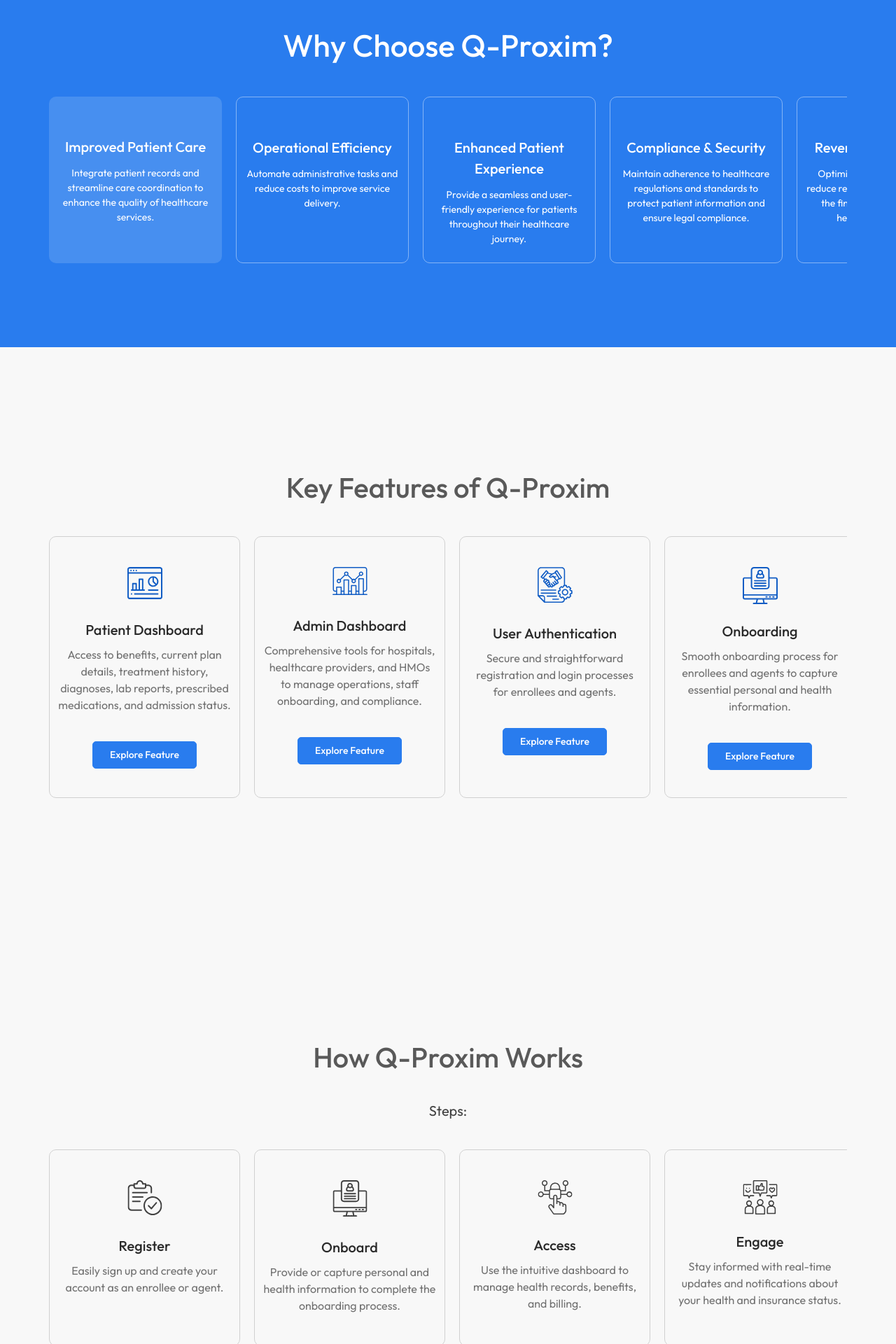
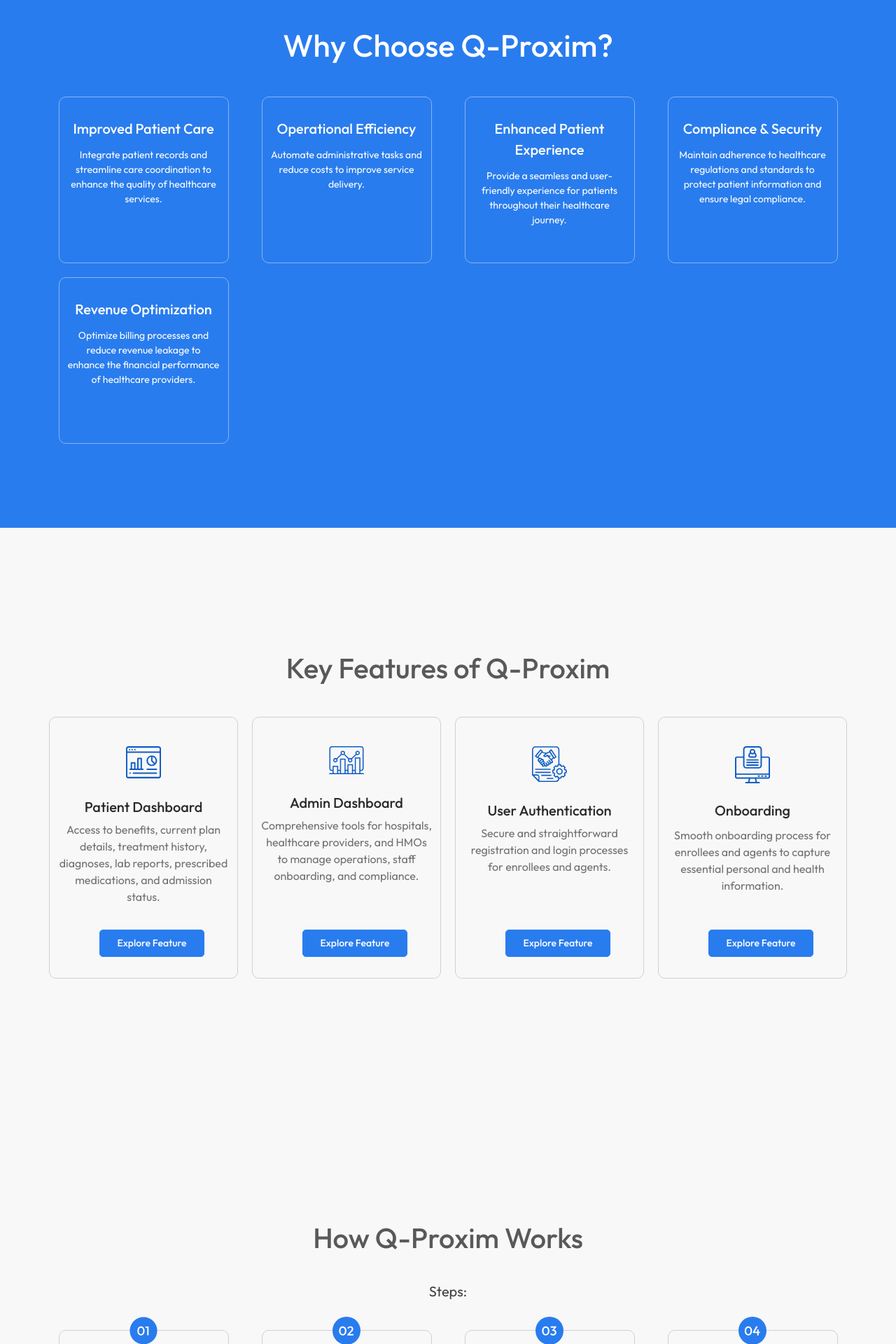
Before and after one commit to KEM-CONSOLATION/qproxim-landingpage, a React (Vite) app: page / in a window 1280 px wide. Shown: the part 1340-3260 px from the top of the page at 70% size. Built offline with nearby package versions, Linux system fonts and the light colour scheme.

Commit message:
Made the mobile responsiveness

```diff
--- a/src/Component/Features.jsx
+++ b/src/Component/Features.jsx
@@ -12,19 +12,19 @@
             Key Features of Q-Proxim
           </p>
         </div>
-        <div
+        {/* <div
           className="overflow-x-scroll mt-[40px]"
           style={{
             scrollbarWidth: "none",
             msOverflowStyle: "none",
           }}
-        >
-          <div className="flex gap-[20px] items-start">
-            <div className="border border-[#D0D0D0] w-[273px] h-[374px] rounded-[10px] px-[12px] py-[43px] text-center flex-shrink-0">
+        > */}
+        <div className="grid  sm:grid-cols-2 md:grid-cols-3 lg:grid-cols-4  gap-[20px] mt-[40px] place-items-center">
+          <div className="relative border border-[#D0D0D0] w-[100%] max-h-[400px] h-full 2xl:h-[374px] rounded-[10px] px-[12px] py-[41px] text-center flex-shrink-0">
             <div className="max-w-[50px] mx-auto mb-[29px]">
               <img src={Dashboard} alt="" className="w-full" />
             </div>
-              <p className="font-[500] text-[20px] text-[#2A2A2A]">
+            <p className="font-[500] text-[20px] text-[#2A2A2A] leading-[24px]">
               Patient Dashboard
             </p>
             <p className="font-[400] text-[16px] text-[#717171] mt-[8px] leading-[24px]">
@@ -32,57 +32,65 @@
               diagnoses, lab reports, prescribed medications, and admission
               status.
             </p>
+            <div className=" absolute w-full bottom-[30px]">
               <p className="mt-[40px] text-center text-[14px] border border-[#297CEE] font-[500] inline-grid text-white py-[8px] px-[24px] rounded-[5px] bg-[#297CEE]">
                 Explore Feature
               </p>
             </div>
-            <div className="border border-[#D0D0D0] w-[273px] h-[374px] rounded-[10px] px-[12px] py-[43px] text-center flex-shrink-0">
+          </div>
+          <div className="relative border border-[#D0D0D0] w-[100%] h-[374px] rounded-[10px] px-[12px] py-[41px] text-center flex-shrink-0">
             <div className="max-w-[50px] mx-auto mb-[29px]">
               <img src={AdminDashboard} alt="" className="w-full" />
             </div>
-              <p className="font-[500] text-[20px] text-[#2A2A2A]">
+            <p className="font-[500] text-[20px] text-[#2A2A2A] leading-[24px]">
               Admin Dashboard
             </p>
             <p className="font-[400] text-[16px] text-[#717171] mt-[8px] leading-[24px]">
-                Comprehensive tools for hospitals, healthcare providers, and
-                HMOs to manage operations, staff onboarding, and compliance.
+              Comprehensive tools for hospitals, healthcare providers, and HMOs
+              to manage operations, staff onboarding, and compliance.
             </p>
+
+            <div className=" absolute w-full bottom-[30px]">
               <p className="mt-[40px] text-center text-[14px] border border-[#297CEE] font-[500] inline-grid text-white py-[8px] px-[24px] rounded-[5px] bg-[#297CEE]">
                 Explore Feature
               </p>
             </div>
-            <div className="border border-[#D0D0D0] w-[273px] h-[374px] rounded-[10px] px-[12px] py-[43px] text-center flex-shrink-0">
+          </div>
+          <div className="relative border border-[#D0D0D0] w-[100%] h-[374px] rounded-[10px] px-[12px] py-[41px] text-center flex-shrink-0">
             <div className="max-w-[50px] mx-auto mb-[29px]">
               <img src={Authentication} alt="" className="w-full" />
             </div>
-              <p className="font-[500] text-[20px] text-[#2A2A2A]">
+            <p className="font-[500] text-[20px] text-[#2A2A2A] leading-[24px]">
               User Authentication
             </p>
             <p className="font-[400] text-[16px] text-[#717171] mt-[8px] leading-[24px]">
               Secure and straightforward registration and login processes for
               enrollees and agents.
             </p>
+            <div className=" absolute w-full bottom-[30px]">
               <p className="mt-[40px] text-center text-[14px] border border-[#297CEE] font-[500] inline-grid text-white py-[8px] px-[24px] rounded-[5px] bg-[#297CEE]">
                 Explore Feature
               </p>
             </div>
-            <div className="border border-[#D0D0D0] w-[273px] h-[374px] rounded-[10px] px-[12px] py-[43px] text-center flex-shrink-0">
+          </div>
+          <div className="relative border border-[#D0D0D0] w-[100%] h-[374px] rounded-[10px] px-[12px] py-[41px] text-center flex-shrink-0">
             <div className="max-w-[50px] mx-auto mb-[24px]">
               <img src={Onboarding} alt="" className="w-full" />
             </div>
-              <p className="font-[500] text-[20px] text-[#2A2A2A]">
-                Onboarding
-              </p>
+            <p className="font-[500] text-[20px] text-[#2A2A2A]">Onboarding</p>
             <p className="font-[400] text-[16px] text-[#717171] mt-[8px] leading-[24px]">
               Smooth onboarding process for enrollees and agents to capture
               essential personal and health information.
             </p>
+            <div className=" absolute w-full bottom-[30px]">
               <p className="mt-[40px] text-center text-[14px] border border-[#297CEE] font-[500] inline-grid text-white py-[8px] px-[24px] rounded-[5px] bg-[#297CEE]">
                 Explore Feature
               </p>
             </div>
           </div>
         </div>
+
+        {/* </div> */}
       </div>
     </div>
   );
--- a/src/Component/Footer.jsx
+++ b/src/Component/Footer.jsx
@@ -7,8 +7,8 @@
   return (
     <div className="bg-[#297CEE]">
       <div className="max-w-5xl  mx-5 lg:max-w-full lg:mx-[70px] py-[80px] ">
-        <div className=" grid gap-[20px] lg:flex items-center justify-between">
-          <div className="grid gap-[20px] lg:flex items-center lg:gap-[60px] 2xl:gap-[100px]">
+        <div className=" grid gap-[20px] place-items-center text-center lg:text-left lg:flex items-center lg:justify-between">
+          <div className="grid gap-[20px] place-items-center text-center lg:text-left lg:flex items-center lg:gap-[60px] 2xl:gap-[100px]">
             <div className="w-[150px]  ">
               <img src={Logo} alt="Logo" className=" w-full" />
             </div>
@@ -32,7 +32,7 @@
             </div>
           </div>
 
-          <div className=" grid gap-[20px] md:flex items-center md:gap-[16px]">
+          <div className=" grid gap-[20px] place-items-center text-center lg:text-left md:flex items-center md:gap-[16px]">
             <p className=" text-white flex items-center gap-[4px] text-[16px] font-[400]">
               <span>
                 <MdOutlineLocalPhone />
@@ -51,12 +51,12 @@
 
         <hr className=" border border-[#66A1F3] my-[16px]" />
 
-        <div className=" grid gap-[20px] md:flex items-center md:justify-between">
-          <div className=" text-[16px] font-[400] text-[#C2DAFA]">
+        <div className=" grid  place-items-center gap-[20px] md:flex items-center md:justify-between mt-[40px] lg:mt-0">
+          <div className="order-2 lg:order-1 text-[16px] font-[400] text-[#C2DAFA]">
             <p>© 2024 Q-Proxim. All rights reserved.</p>
           </div>
 
-          <div className=" flex items-center gap-[16px] text-white">
+          <div className="order-1 lg:order-2 flex items-center gap-[16px] text-white">
             <FaFacebookF />
             <FaLinkedinIn />
             <BsTwitterX />
--- a/src/Component/HowItWorks.jsx
+++ b/src/Component/HowItWorks.jsx
@@ -2,14 +2,14 @@
 import Onboarding from "../assets/onboarding2.svg";
 import Access from "../assets/access.svg";
 import Engage from "../assets/engage.svg";
-// import Icon1 from "../assets/frame1.svg";
-// import Icon2 from "../assets/Frame2.svg";
-// import Icon3 from "../assets/frame3.svg";
-// import Icon4 from "../assets/frame4.svg";
+import Icon1 from "../assets/frame1.svg";
+import Icon2 from "../assets/Frame2.svg";
+import Icon3 from "../assets/frame3.svg";
+import Icon4 from "../assets/frame4.svg";
 
 const HowItWorks = () => {
   return (
-    <div className="bg-[#F8F8F8]" id="features" data-aos="fade-up">
+    <div className="bg-[#F8F8F8]" id="how" data-aos="fade-up">
       <div className="max-w-5xl mx-5 lg:max-w-full lg:mx-[70px] py-[60px] lg:py-[170px]">
         <div className="max-w-[710px] mx-auto text-center">
           <p className="text-[#595959] font-[500] text-[26px] lg:text-[40px]">
@@ -20,19 +20,13 @@
             Steps:
           </p>
         </div>
-        <div
-          className="overflow-x-scroll mt-[40px]"
-          style={{
-            scrollbarWidth: "none",
-            msOverflowStyle: "none",
-          }}
-        >
-          <div className="flex gap-[20px] items-start">
-            <div className="relative border border-[#D0D0D0] w-[273px] h-[281px] rounded-[10px] px-[12px] py-[43px] text-center flex-shrink-0">
-              {/* <div className="absolute top-[-20px] left-1/2 transform -translate-x-1/2">
-                <img src={Icon1} alt="" />
-              </div> */}
-              <div className="max-w-[50px] mx-auto mb-[29px]">
+
+        <div className="grid sm:grid-cols-2 md:grid-cols-3 lg:grid-cols-4 gap-[20px] mt-[40px] place-items-center">
+          <div className="relative border border-[#D0D0D0] w-[90%] h-[281px] rounded-[10px] px-[11px] pt-[50px] pb-[73px] text-center flex-shrink-0">
+            <div className="absolute top-[-20px] left-1/2 transform -translate-x-1/2 z-10">
+              <img src={Icon1} alt="" className="w-[40px] h-[40px]" />
+            </div>
+            <div className="max-w-[50px] mx-auto mb-[8px] ">
               <img src={Register} alt="" className="w-full" />
             </div>
             <p className="font-[500] text-[20px] text-[#2A2A2A]">Register</p>
@@ -41,21 +35,25 @@
             </p>
           </div>
 
-            <div className=" relative  border border-[#D0D0D0] w-[273px] h-[281px] rounded-[10px] px-[12px] py-[43px] text-center flex-shrink-0">
-              {/* <div className="absolute top-[-20px] left-1/2 transform -translate-x-1/2 z-10">
-                <img src={Icon1} alt="" />
-              </div> */}
-              <div className="max-w-[50px] mx-auto mb-[29px]">
+          <div className="relative border border-[#D0D0D0] w-[90%] h-[281px] rounded-[10px] px-[11px] pt-[50px] pb-[73px] text-center flex-shrink-0">
+            <div className="absolute top-[-20px] left-1/2 transform -translate-x-1/2 z-10">
+              <img src={Icon2} alt="" className="w-[40px] h-[40px]" />
+            </div>
+            <div className="max-w-[56px] mx-auto mb-[8px] ">
               <img src={Onboarding} alt="" className="w-full" />
             </div>
             <p className="font-[500] text-[20px] text-[#2A2A2A]">Onboard</p>
             <p className="font-[400] text-[16px] text-[#717171] mt-[8px] leading-[24px]">
-                Provide or capture personal and health information to complete
-                the onboarding process.
+              Provide or capture personal and health information to complete the
+              onboarding process.
             </p>
           </div>
-            <div className="border border-[#D0D0D0] w-[273px] h-[281px] rounded-[10px] px-[12px] py-[43px] text-center flex-shrink-0">
-              <div className="max-w-[50px] mx-auto mb-[29px]">
+
+          <div className="relative border border-[#D0D0D0] w-[90%] h-[281px] rounded-[10px] px-[11px] pt-[50px] pb-[73px] text-center flex-shrink-0">
+            <div className="absolute top-[-20px] left-1/2 transform -translate-x-1/2 z-10">
+              <img src={Icon3} alt="" className="w-[40px] h-[40px]" />
+            </div>
+            <div className="max-w-[56px] mx-auto mb-[8px] ">
               <img src={Access} alt="" className="w-full" />
             </div>
             <p className="font-[500] text-[20px] text-[#2A2A2A]">Access</p>
@@ -64,16 +62,19 @@
               and billing.
             </p>
           </div>
-            <div className="border border-[#D0D0D0] w-[273px] h-[281px] rounded-[10px] px-[12px] py-[43px] text-center flex-shrink-0">
-              <div className="max-w-[50px] mx-auto mb-[24px]">
+
+          <div className="relative border border-[#D0D0D0] w-[90%] h-[281px] rounded-[10px] px-[11px] pt-[50px] pb-[73px] text-center flex-shrink-0">
+            <div className="absolute top-[-20px] left-1/2 transform -translate-x-1/2 z-10">
+              <img src={Icon4} alt="" className="w-[40px] h-[40px]" />
+            </div>
+            <div className="max-w-[56px] mx-auto mb-[8px] ">
               <img src={Engage} alt="" className="w-full" />
             </div>
             <p className="font-[500] text-[20px] text-[#2A2A2A]">Engage</p>
             <p className="font-[400] text-[16px] text-[#717171] mt-[8px] leading-[24px]">
-                Stay informed with real-time updates and notifications about
-                your health and insurance status.
+              Stay informed with real-time updates and notifications about your
+              health and insurance status.
             </p>
-            </div>
           </div>
         </div>
       </div>
--- a/src/Component/Navbar.jsx
+++ b/src/Component/Navbar.jsx
@@ -47,7 +47,11 @@
     >
       <div className="max-w-5xl  mx-5 lg:max-w-full lg:mx-[70px]">
         <div className="flex flex-col gap-[20px] lg:flex lg:flex-row justify-between lg:items-center">
-          <div className="flex flex-col  lg:flex lg:flex-row gap-[20px] lg:gap-[50px]  lg:items-center mt-5  lg:mb-0 lg:mt-0">
+          <div
+            className={`flex flex-col ${
+              open === false && `items-center justify-center text-center`
+            } lg:flex lg:flex-row gap-[20px] lg:gap-[50px]  lg:items-center mt-5  lg:mb-0 lg:mt-0`}
+          >
             <div className="w-[150px]  ">
               <a href="#" onClick={() => setOpen(true)}>
                 <img src={Logo} alt="Logo" />
@@ -56,7 +60,9 @@
             <div
               className={`lg:flex lg:items-center ${
                 !open ? "text-[#061C60]" : "text-white"
-              } font-[400] ${!open ? "block h-full" : "hidden lg:block"}`}
+              } font-[400] ${
+                !open ? "block h-full my-[50px]" : "hidden lg:block"
+              }`}
             >
               <ul className="text-[#595959] font-[400] grid lg:flex gap-5 lg:gap-10 list-none text-[18px]  ">
                 <li className=" " onClick={() => setOpen(true)}>
@@ -84,13 +90,13 @@
           >
             <ul className=" grid  lg:flex items-center gap-5 lg:gap-[8px] list-none text-[14px]  ">
               <li
-                className=" inline-grid text-center font-[400] text-[#126AE3]  py-[8px] px-[24px] border rounded-[5px] border-[#105CC4]"
+                className=" inline-grid text-center font-[400] text-[#126AE3]  py-[14px] lg:py-[8px] px-[24px] border rounded-[5px] border-[#105CC4]"
                 onClick={() => setOpen(true)}
               >
                 <a href="#">Log in</a>
               </li>
               <li
-                className="text-center border border-[#297CEE] font-[500] inline-grid text-white py-[8px] px-[24px]  rounded-[5px] bg-[#297CEE]"
+                className="text-center border border-[#297CEE] font-[500] inline-grid text-white py-[14px] lg:py-[8px] px-[24px]  rounded-[5px] bg-[#297CEE]"
                 onClick={() => setOpen(true)}
               >
                 <a href="#">Sign up for free</a>
@@ -100,7 +106,7 @@
           {open === true ? (
             <div
               className={`absolute top-[50px] right-4 lg:hidden cursor-pointer ${
-                !open ? "text-[#061C60]" : "text-[#297CEE]"
+                !open ? "text-[#121212]" : "text-[#121212]"
               }`}
               onClick={() => setOpen(false)}
             >
@@ -108,8 +114,8 @@
             </div>
           ) : (
             <div
-              className={`absolute top-[50px] right-4 lg:hidden cursor-pointer ${
-                !open && "text-[#297CEE]"
+              className={`absolute top-[30px] right-4 lg:hidden cursor-pointer ${
+                !open && "text-[#121212]"
               }`}
               onClick={() => setOpen(true)}
             >
--- a/src/Component/Transform.jsx
+++ b/src/Component/Transform.jsx
@@ -13,7 +13,7 @@
           </p>
 
           <div className="">
-            <ul className=" grid  lg:flex items-center gap-5 my-5 lg:gap-[8px] list-none text-[18px]  ">
+            <ul className=" flex items-center gap-5 my-5 lg:gap-[8px] list-none text-[18px]  ">
               <p className=" inline-grid text-center font-[400] text-[#126AE3]  py-[14px] px-[28px] border rounded-[5px] border-[#105CC4]">
                 Contact Us
               </p>
--- a/src/Component/WhyChoose.jsx
+++ b/src/Component/WhyChoose.jsx
@@ -1,18 +1,18 @@
 const WhyChoose = () => {
   return (
-    <div className="bg-[#297CEE]" id="services" data-aos="fade-up">
+    <div className="bg-[#297CEE]" id="about" data-aos="fade-up">
       <div className="max-w-5xl  mx-5 lg:max-w-full lg:mx-[70px] py-[60px] lg:py-[120px]">
         <div className=" max-w-[710px] mx-auto text-center">
           <p className="text-[#FFFFFF] font-[500] text-[26px] lg:text-[44px]">
             Why Choose Q-Proxim?
           </p>
         </div>
-        <div
+        {/* <div
           className="overflow-x-auto mt-[40px]"
           style={{ scrollbarWidth: "none", msOverflowStyle: "none" }}
-        >
-          <div className="flex gap-[20px]">
-            <div className="bg-[#478FF0] min-w-[247px] h-[238px] rounded-[10px] px-[12px] py-[57px] text-center">
+        > */}
+        <div className="grid sm:grid-cols-2 md:grid-cols-3 lg:grid-cols-4 2xl:grid-cols-5 gap-[20px] mt-[40px] place-items-center justify-items-center">
+          <div className="hover:bg-[#478FF0] border border-[#85B4F5] w-[90%] h-[238px] rounded-[10px] px-[12px] 2xl:py-[57px] py-[30px] text-center flex-shrink-0">
             <p className="font-[500] text-[20px] text-[#FFFFFF]">
               Improved Patient Care
             </p>
@@ -21,16 +21,16 @@
               enhance the quality of healthcare services.
             </p>
           </div>
-            <div className="border border-[#85B4F5] min-w-[247px] h-[238px] rounded-[10px] px-[12px] py-[57px] text-center">
+          <div className="hover:bg-[#478FF0] border border-[#85B4F5] w-[90%] h-[238px] rounded-[10px] px-[12px] 2xl:py-[57px] py-[30px] text-center flex-shrink-0">
             <p className="font-[500] text-[20px] text-[#FFFFFF]">
               Operational Efficiency
             </p>
             <p className="font-[400] text-[14px] text-[#FFFFFF] mt-[12px]">
-                Automate administrative tasks and reduce costs to improve
-                service delivery.
+              Automate administrative tasks and reduce costs to improve service
+              delivery.
             </p>
           </div>
-            <div className="border border-[#85B4F5] min-w-[247px] h-[238px] rounded-[10px] px-[12px] py-[57px] text-center">
+          <div className="hover:bg-[#478FF0] border border-[#85B4F5] w-[90%] h-[238px] rounded-[10px] px-[12px] 2xl:py-[57px] py-[30px] text-center flex-shrink-0">
             <p className="font-[500] text-[20px] text-[#FFFFFF]">
               Enhanced Patient Experience
             </p>
@@ -39,8 +39,7 @@
               throughout their healthcare journey.
             </p>
           </div>
-
-            <div className="border border-[#85B4F5] min-w-[247px] h-[238px] rounded-[10px] px-[12px] py-[57px] text-center">
+          <div className="hover:bg-[#478FF0] border border-[#85B4F5] w-[90%] h-[238px] rounded-[10px] px-[12px] 2xl:py-[57px] py-[30px] text-center flex-shrink-0">
             <p className="font-[500] text-[20px] text-[#FFFFFF]">
               Compliance & Security
             </p>
@@ -49,7 +48,7 @@
               protect patient information and ensure legal compliance.
             </p>
           </div>
-            <div className="border border-[#85B4F5] min-w-[247px] h-[238px] rounded-[10px] px-[12px] py-[57px] text-center">
+          <div className="hover:bg-[#478FF0] border border-[#85B4F5] w-[90%] h-[238px] rounded-[10px] px-[12px] 2xl:py-[57px] py-[30px] text-center flex-shrink-0">
             <p className="font-[500] text-[20px] text-[#FFFFFF]">
               Revenue Optimization
             </p>
@@ -59,7 +58,8 @@
             </p>
           </div>
         </div>
-        </div>
+
+        {/* </div> */}
       </div>
     </div>
   );
```
Also changed, not shown: 1 other file (tests, documents, lock files or other folders). Lines whose indentation alone changed are shown as unchanged.
